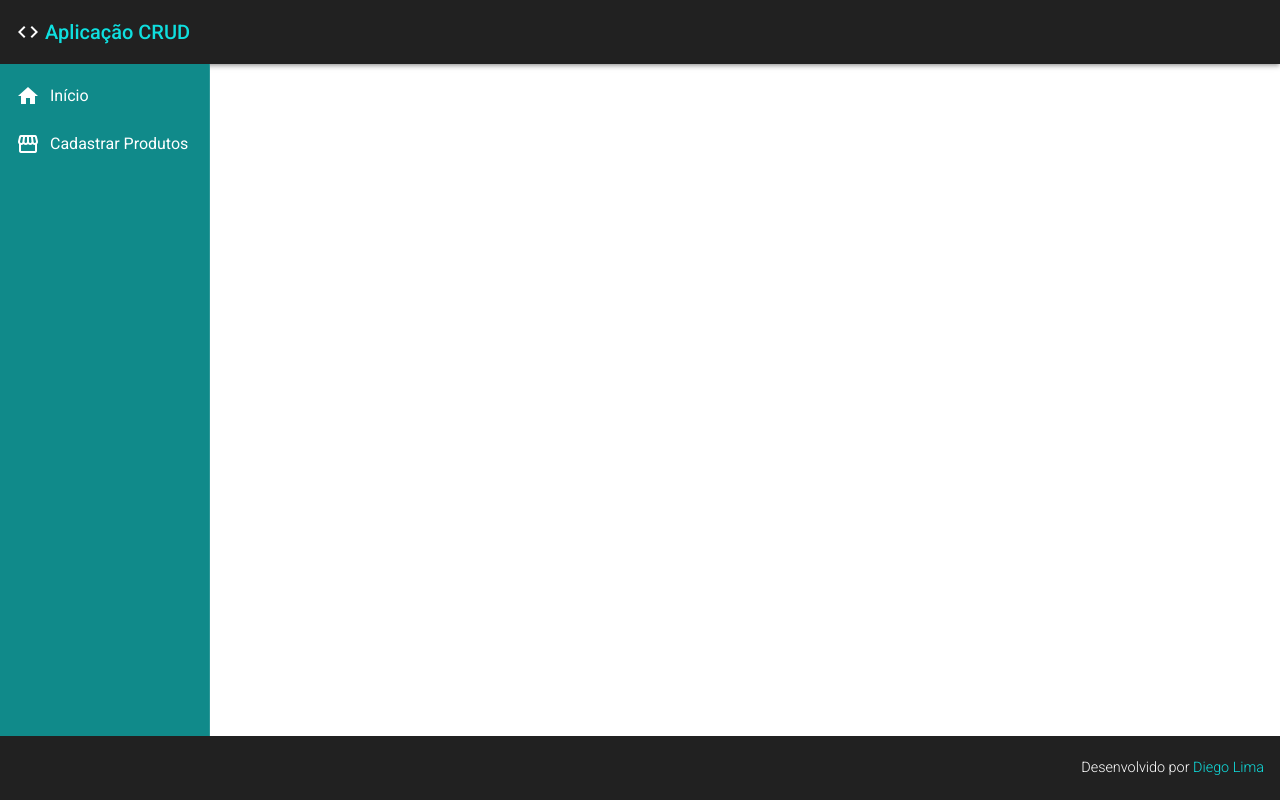
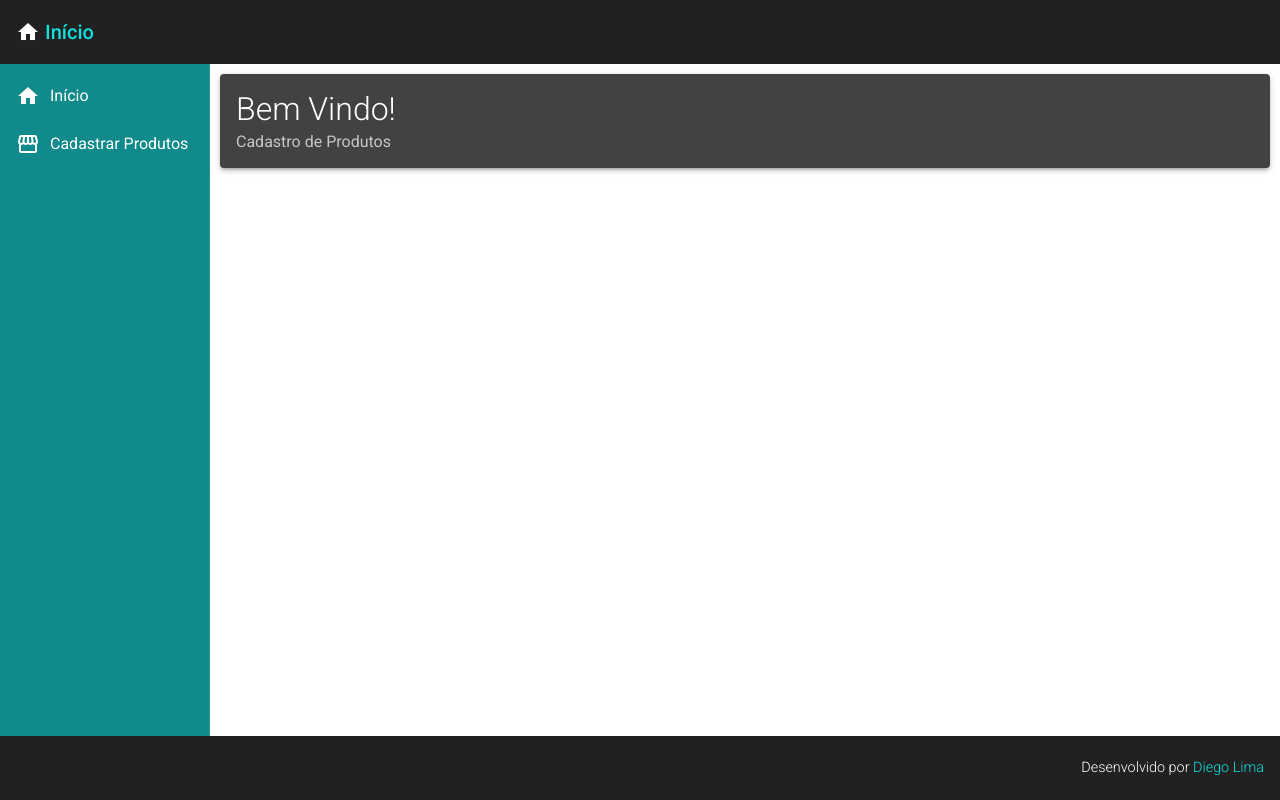
Before and after one commit to diegolim4/Angular_CRUD--App_Cadastro_de_Produtos, an Angular app in the folder frontend/: page / in a window 1280 px wide. Built offline with nearby package versions, Linux system fonts and the light colour scheme.

Commit message:
Criado o componete home e alterado a tela inicial

```diff
--- a/frontend/src/app/component/template/header/header.component.html
+++ b/frontend/src/app/component/template/header/header.component.html
@@ -1,9 +1,9 @@
 <mat-toolbar class="header mat-elevation-z3">
 
-    <span class="material-icons"> code </span>
+    <span class="material-icons"> home </span>
 
     <span class="titulo myblue">
-        Aplicação CRUD
+        Início
     </span>
 
 </mat-toolbar>
--- a/frontend/src/app/component/template/nav/nav.component.css
+++ b/frontend/src/app/component/template/nav/nav.component.css
@@ -6,3 +6,9 @@
 .sidenav i{
     padding-right: 10px;
 }
+
+.content{
+    color: black;
+    padding:10px;
+    background-color:#fff;
+}
--- a/frontend/src/app/component/template/nav/nav.component.html
+++ b/frontend/src/app/component/template/nav/nav.component.html
@@ -15,4 +15,7 @@
             </a>
         </mat-nav-list>
     </mat-sidenav>
+    <mat-sidenav-content class="content">
+        <app-home></app-home>
+    </mat-sidenav-content>
 </mat-sidenav-container>
--- /dev/null
+++ b/frontend/src/app/views/home/home.component.css
@@ -0,0 +1,9 @@
+.home .title{
+    font-size: 2rem;
+    font-weight: 300;
+    line-height: 1.2;
+}
+
+.home .subtitle{
+    font-size: 1rem;
+}
--- /dev/null
+++ b/frontend/src/app/views/home/home.component.html
@@ -0,0 +1,4 @@
+<mat-card class="home mat-elevation-z3">
+    <mat-card-title class="title">Bem Vindo!</mat-card-title>
+    <mat-card-subtitle class="subtitle">Cadastro de Produtos</mat-card-subtitle>
+</mat-card>
--- /dev/null
+++ b/frontend/src/app/views/home/home.component.ts
@@ -0,0 +1,15 @@
+import { Component, OnInit } from '@angular/core';
+
+@Component({
+  selector: 'app-home',
+  templateUrl: './home.component.html',
+  styleUrls: ['./home.component.css']
+})
+export class HomeComponent implements OnInit {
+
+  constructor() { }
+
+  ngOnInit(): void {
+  }
+
+}
```
Also changed, not shown: frontend/src/app/app.module.ts (+8 -4 lines), frontend/src/app/app.component.html (line endings or trailing spaces).
